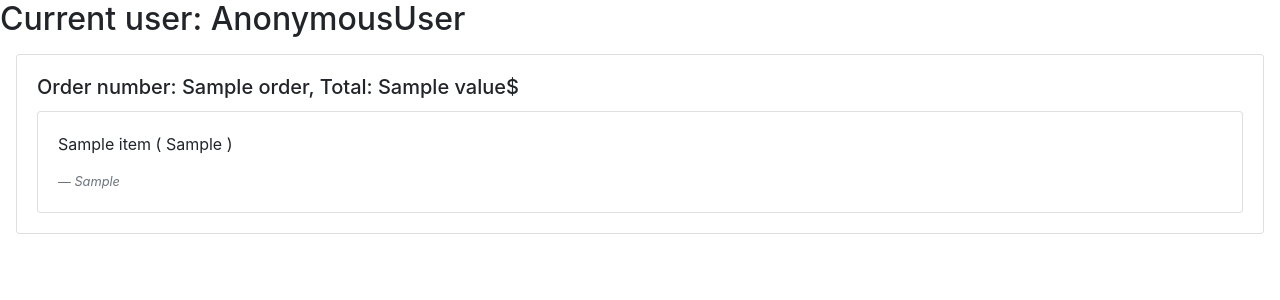
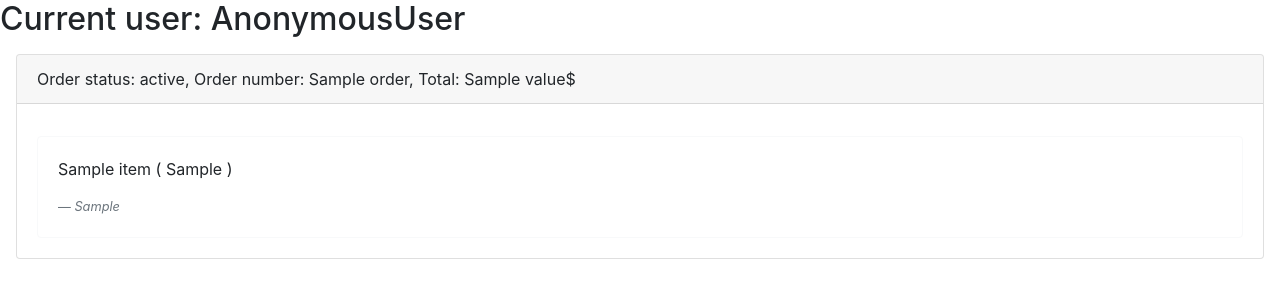
Before and after one commit to jtertil/CS50W-jt-project3, a Django app: template orders/templates/orders/my_orders.html in a window 1280 px wide. Shown: the top 300 px of the page. Run offline with Django 3.2, Linux system fonts and the light colour scheme; the template is opened without the code that fills it: most values are stand-ins (such as "Sample title", 1, 10 or a date in 2020); data that the repository does not hold is empty; some libraries are stand-ins or nearby versions.

Commit message:
my-orders view, order_by status

```diff
--- a/orders/models.py
+++ b/orders/models.py
@@ -111,6 +111,6 @@ class Order(models.Model):
     data = JSONField()
     status = models.CharField(
         max_length = 1,
-        choices = [('1', 'New'), ('2', 'Accepted'), ('3', 'Ready')],
+        choices = [('1', 'New'), ('2', 'Prepared'), ('3', 'Received')],
         default = '1'
     )
--- a/orders/templates/orders/my_orders.html
+++ b/orders/templates/orders/my_orders.html
@@ -6,17 +6,16 @@
 <div id="user-info">
   <h2>Current user: {{ user }}</h2>
 </div>
-
-
 {% if orders %}
-
   {% for k, v in orders.items %}
   <div class="card m-3">
+    <div class="card-header">
+    Order status: {{ v.status }}, Order number: {{ k }}, Total: {{ v.value }}$
+    </div>
     <div class="card-body">
-      <h5 class="card-title">Order number: {{ k }}, Total: {{ v.value }}$</h5>
-
-          {% for k, v in v.data.items %}
-            <div class="card">
+      <h5 class="card-title"></h5>
+      {% for k, v in v.data.items %}
+      <div class="card border-light">
         <div class="card-body">
           <p>{{ v.item }}
             {% if v.extras_selected %}
@@ -34,9 +33,7 @@
           <footer class="blockquote-footer"><cite title="Special info">{{v.special_info}}</cite></footer>
           {% endif %}
         </div>
-
-
-            </div>
+      </div>
       {% endfor %}
     </div>
   </div>
--- a/orders/views.py
+++ b/orders/views.py
@@ -51,7 +51,7 @@ def index(request):
 
 # TODO login only
 def get_my_orders(request):
-    q = Order.objects.filter(user=request.user)
+    q = Order.objects.filter(user=request.user).order_by('status', '-pk')
     if q:
         orders = {}
         for o in q:
```
